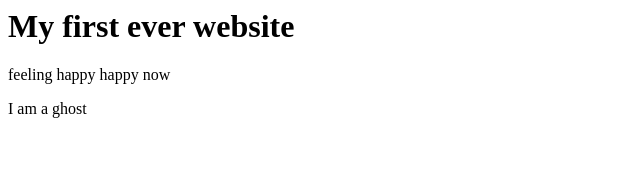
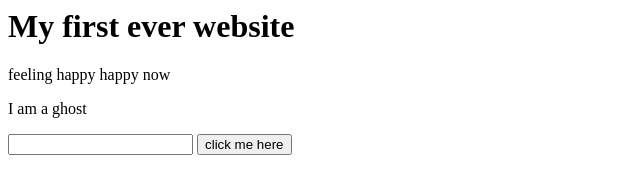
Before and after one commit to ovismash/new-website, a plain HTML site: page index.html in a window 1280 px wide. Shown: the whole page, without its empty margins (0-640 px from the left). Drawn offline with Linux system fonts and the light colour scheme.

Commit message:
adding button in develop branch

```diff
--- a/index.html
+++ b/index.html
@@ -1,3 +1,7 @@
 <h1>My first ever website</h1>
  <p>feeling happy happy now</p>
 <p> I am a ghost </p>
+<input type="text">
+
+
+<button>click me here</button>
```
